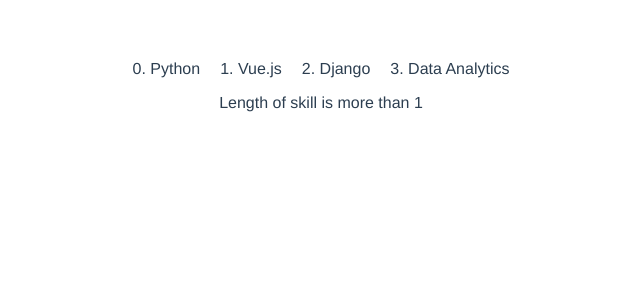
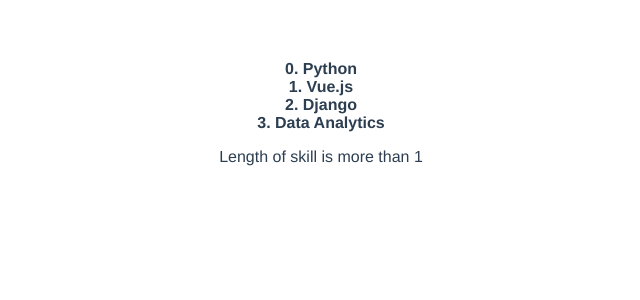
Before and after one commit to AnkurBegining/vue-skills, a Vue app: page / in a window 1280 px wide. Shown: the top 300 px of the page, without its empty margins (319-959 px from the left). Built offline with nearby package versions, Linux system fonts and the light colour scheme.

Commit message:
Veu style 1

```diff
--- a/src/components/Skills.vue
+++ b/src/components/Skills.vue
@@ -5,7 +5,6 @@
                 <li v-for="(data,index) in skills">
                     {{index}}. {{data.skill}}
                 </li>
-                <br>
             </ul>
             <p v-if="skills.length > 1"> Length of skill is more than 1</p>
             <p v-else>Length of skill is less than 1</p>
@@ -40,22 +39,6 @@
 </script>
 
 <!-- Add "scoped" attribute to limit CSS to this component only -->
-<style scoped>
-    h3 {
-        margin: 40px 0 0;
-    }
+<style src="./skill-style.css" scoped>
 
-    ul {
-        list-style-type: none;
-        padding: 0;
-    }
-
-    li {
-        display: inline-block;
-        margin: 0 10px;
-    }
-
-    a {
-        color: #42b983;
-    }
 </style>
--- /dev/null
+++ b/src/components/skill-style.css
@@ -0,0 +1,17 @@
+h3 {
+    margin: 40px 0 0;
+}
+
+ul {
+    list-style-type: none;
+    padding: 0;
+}
+
+li {
+    font-weight: bold;
+    margin: 0 10px;
+}
+
+a {
+    color: #42b983;
+}
```
